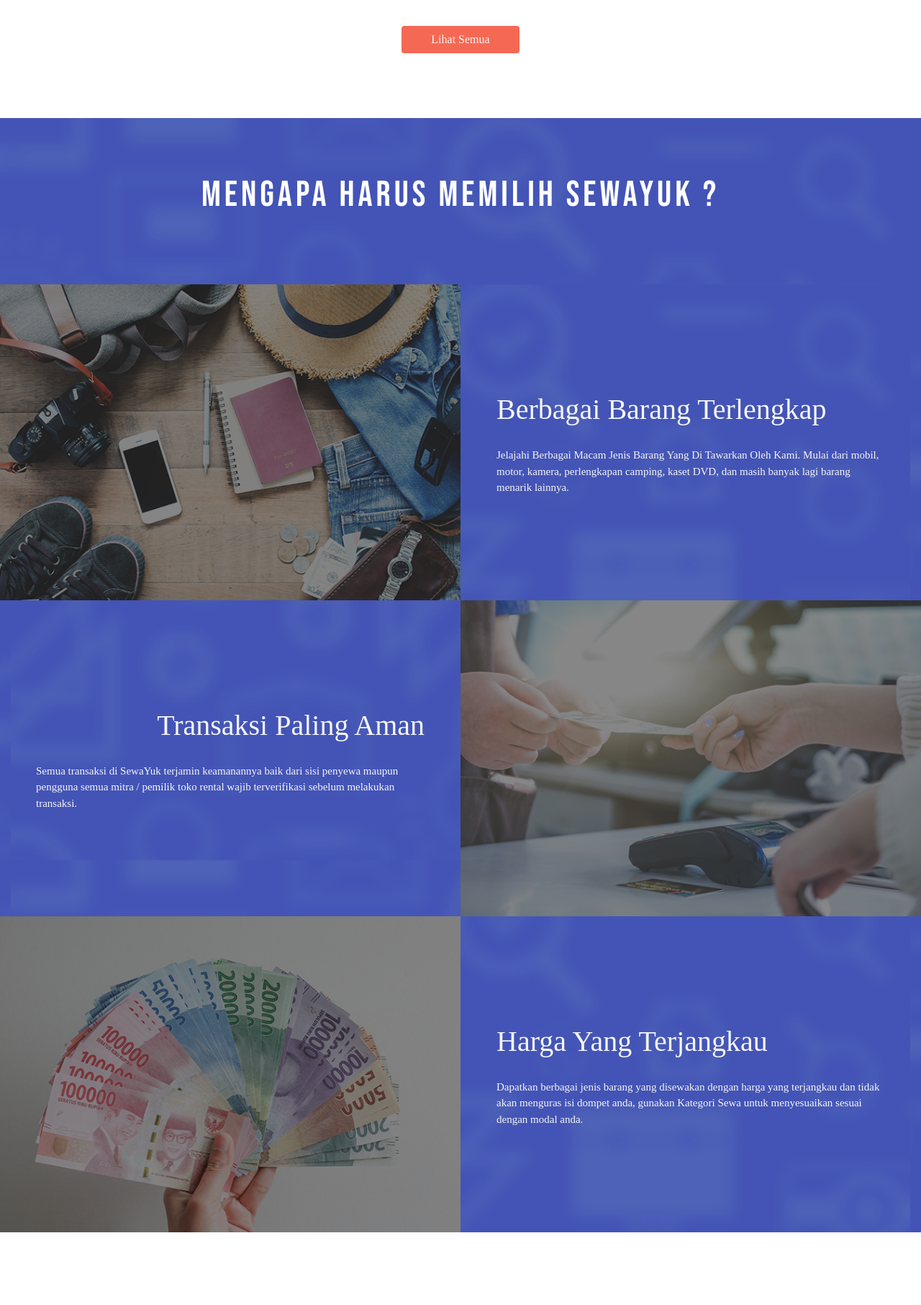
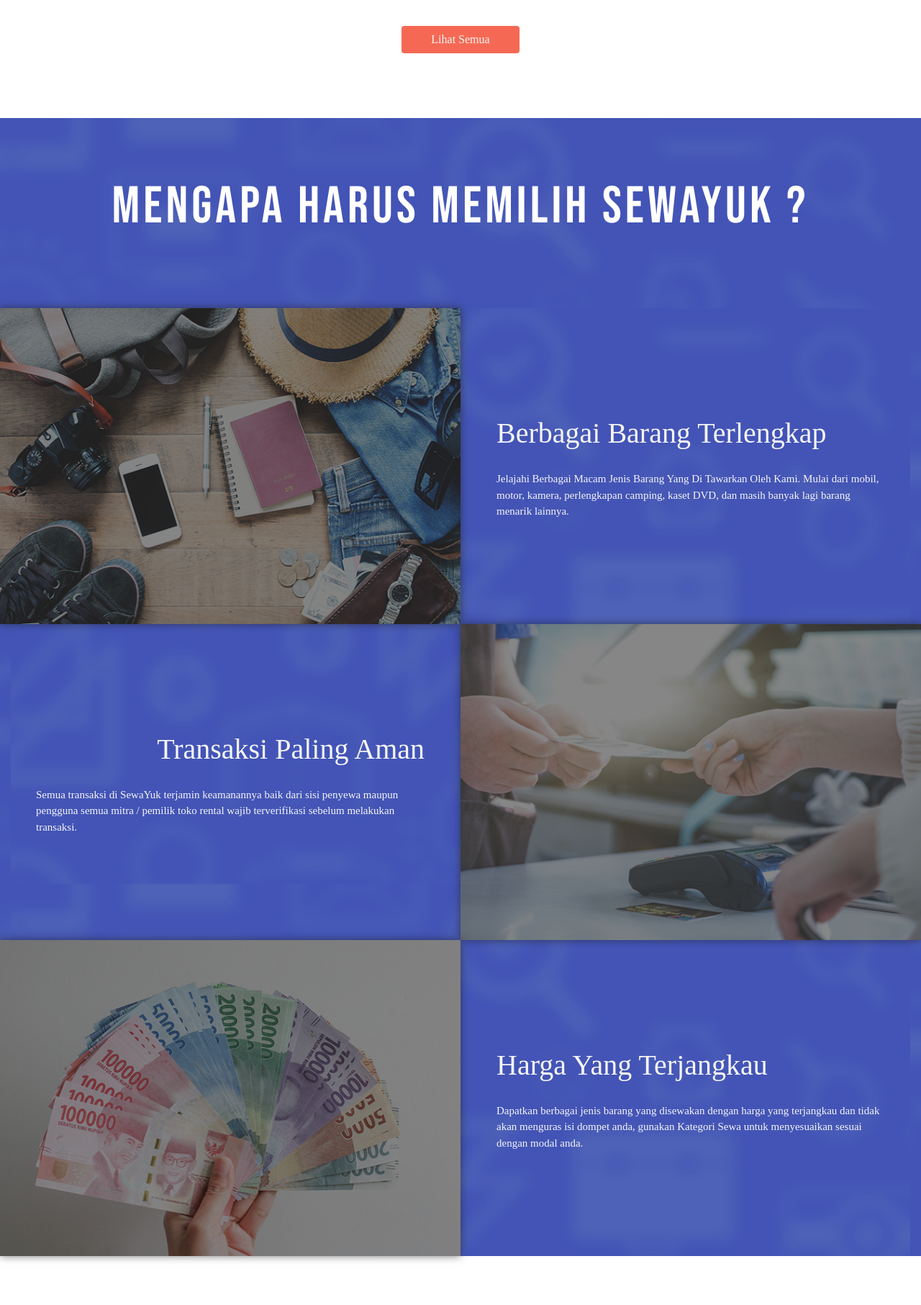
Before and after one commit to mrrezkii/CodeIgneter-SewaYuk, a CodeIgniter app: the page made by application/views/v_home.php in a window 1280 px wide. Shown: the part 2134-3947 px from the top of the page at 72% size. Run offline with CodeIgniter, Linux system fonts and the light colour scheme; data that the repository does not hold is empty; some web fonts are replaced.

Commit message:
Penambahan important p-judul dan pemberian box shadow gambar di section mengapa

```diff
--- a/assets/global/css/custom/home.css
+++ b/assets/global/css/custom/home.css
@@ -45,7 +45,7 @@ a, a:hover{
     border-radius: 3px;
 }
 .p-judul{
-    font-size: 72px;
+    font-size: 72px!important;
     letter-spacing: 5px;
     padding-bottom: 17px;
 }
@@ -292,6 +292,9 @@ a, a:hover{
 	background-size: cover;
 	width: 100%;
 }
+.mengapa-bg-parallax img{
+	box-shadow: 0 0 11px rgba(33,33,33,0.60);
+}
 .grid-mengapa{
     padding-left: 0!important;
     padding-right: 0!important;
```
